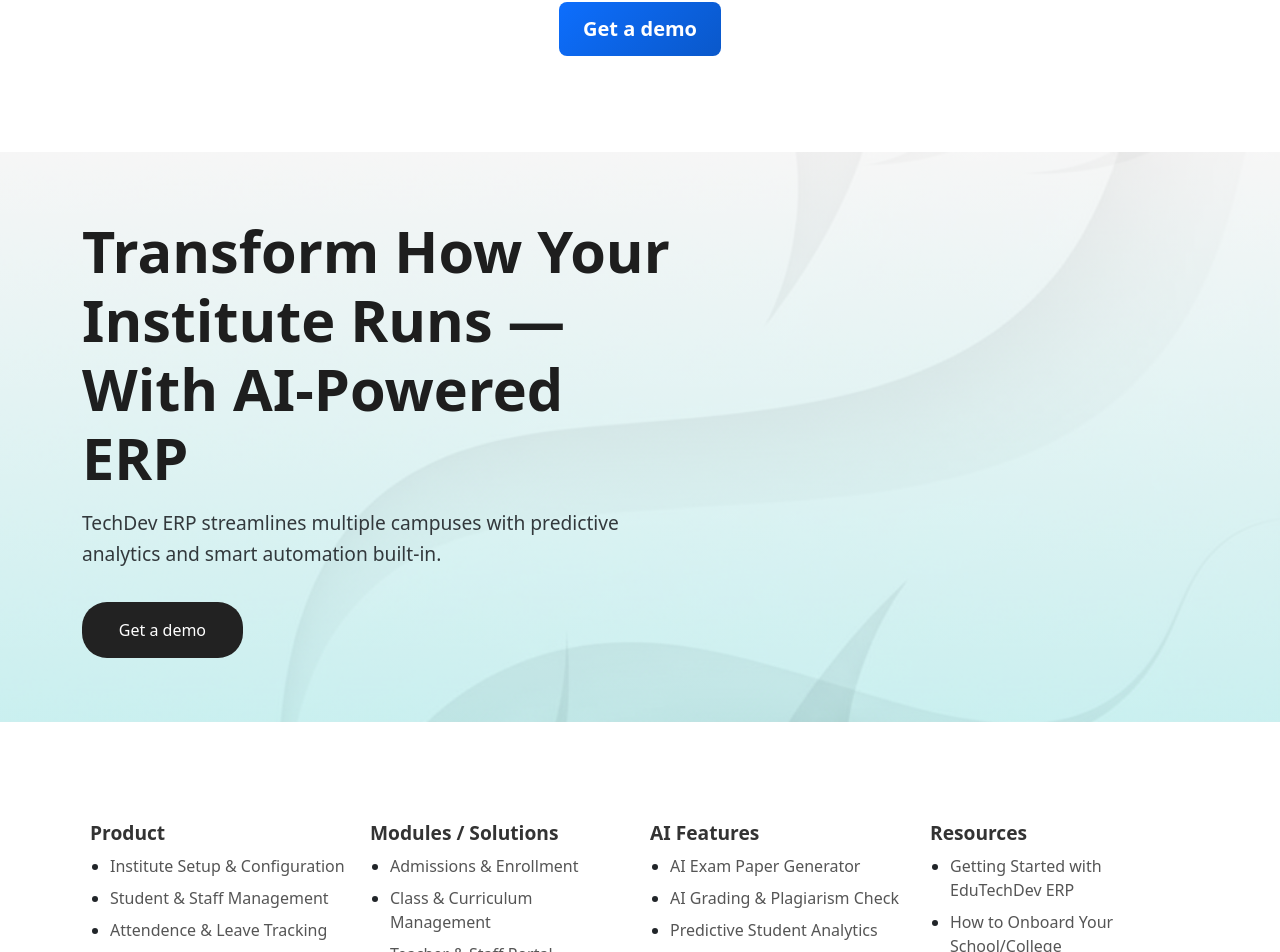
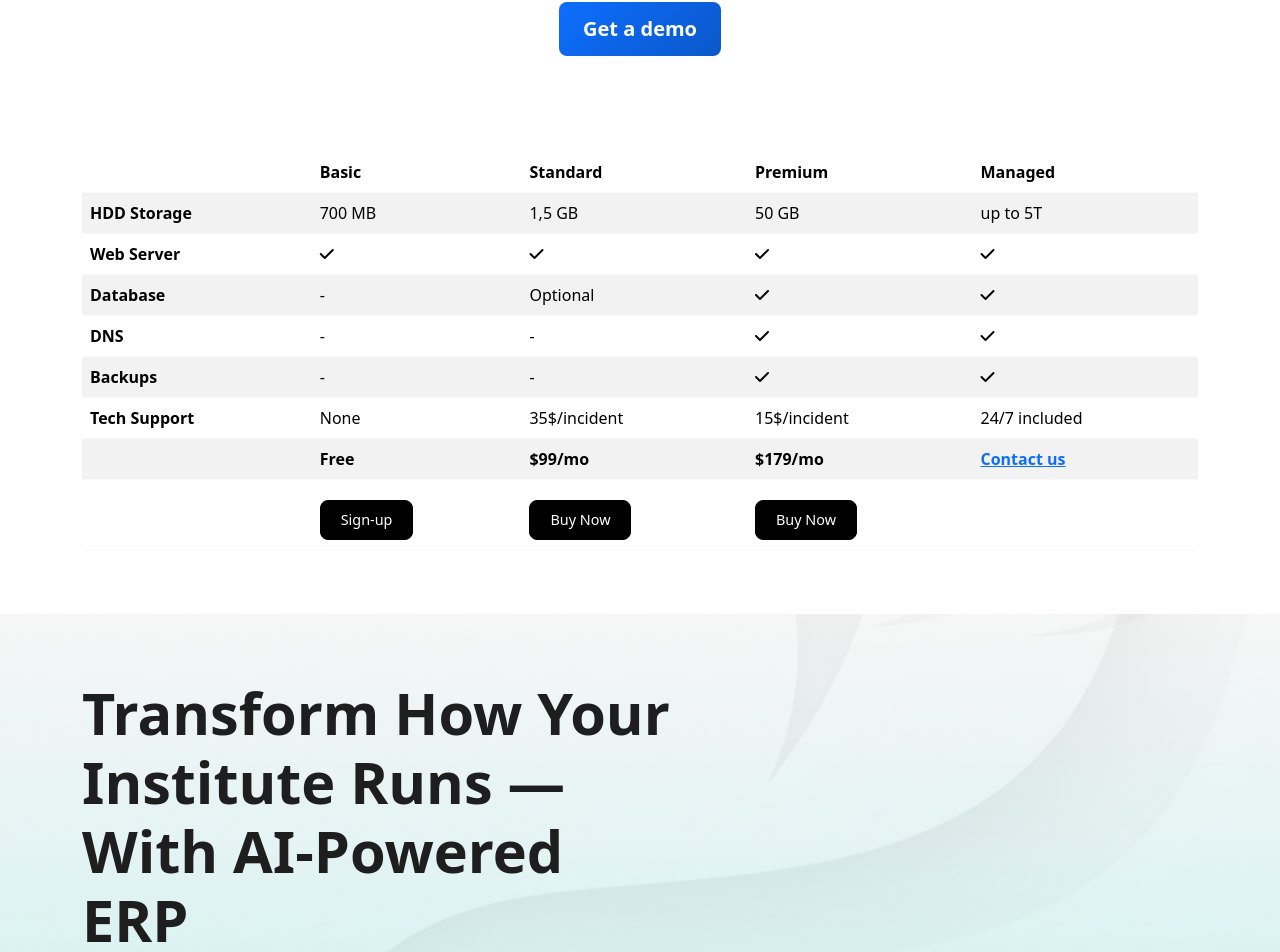
Before and after one commit to JMMAwais/TechDev, an Angular app: page /pricing in a window 1280 px wide. Shown: the part 1239-2191 px from the top of the page. Built offline with nearby package versions, Linux system fonts and the light colour scheme.

Commit message:
added compare plan

```diff
--- a/src/app/components/pricing/pricing.component.css
+++ b/src/app/components/pricing/pricing.component.css
@@ -257,6 +257,15 @@
     color: white;
 }
 
+.button-row {
+  height: 70px; /* ya */
+}
+
+.button-row th,
+.button-row td {
+  padding-top: 20px !important; /* extra gap */
+}
+
 /* Responsive Design for Background Section */
 @media (max-width: 768px) {
     .background-image-section {
--- a/src/app/components/pricing/pricing.component.html
+++ b/src/app/components/pricing/pricing.component.html
@@ -222,6 +222,85 @@
   </div>
 </div>
 
+<div class="container">
+<div class="table-responsive mb-5 custom-table ">
+  <table class="table table-striped text-successtable-border border-light ">
+    <thead class="border-light">
+      <tr>
+        <th scope="col-md-1"></th>
+        <th scope="col-md-2"><strong>Basic</strong></th>
+        <th scope="col-md-2"><strong>Standard</strong></th>
+        <th scope="col-md-2"><strong>Premium</strong></th>
+        <th scope="col-md-2"><strong>Managed</strong></th>
+      </tr>
+    </thead>
+    <tbody>
+      <tr>
+        <th scope="row">HDD Storage</th>
+        <td>700 MB</td>
+        <td>1,5 GB</td>
+        <td>50 GB</td>
+        <td>up to 5T</td>
+      </tr>
+      <tr>
+        <th scope="row">Web Server</th>
+        <td><i class="fas fa-check"></i></td>
+        <td><i class="fas fa-check"></i></td>
+        <td><i class="fas fa-check"></i></td>
+        <td><i class="fas fa-check"></i></td>
+      </tr>
+      <tr>
+        <th scope="row">Database</th>
+        <td>-</td>
+        <td>Optional</td>
+        <td><i class="fas fa-check"></i></td>
+        <td><i class="fas fa-check"></i></td>
+      </tr>
+      <tr>
+        <th scope="row">DNS</th>
+        <td>-</td>
+        <td>-</td>
+        <td><i class="fas fa-check"></i></td>
+        <td><i class="fas fa-check"></i></td>
+      </tr>
+      <tr>
+        <th scope="row">Backups</th>
+        <td>-</td>
+        <td>-</td>
+        <td><i class="fas fa-check"></i></td>
+        <td><i class="fas fa-check"></i></td>
+      </tr>
+      <tr>
+        <th scope="row">Tech Support</th>
+        <td>None</td>
+        <td>35$/incident</td>
+        <td>15$/incident</td>
+        <td>24/7 included</td>
+      </tr>
+      <tr>
+        <td></td>
+        <td class="fw-bold">Free</td>
+        <td class="fw-bold">$99/mo</td>
+        <td class="fw-bold">$179/mo</td>
+        <td class="fw-bold"><a href>Contact us</a></td>
+      </tr>
+      <tr class="button-row">
+        <th class=""></th>
+        <th class="">
+          <button data-mdb-button-init data-mdb-ripple-init class=" btn-dark btn-sm">Sign-up</button>
+        </th>
+        <th class="">
+          <button data-mdb-button-init data-mdb-ripple-init class=" btn-dark btn-sm">Buy Now</button>
+        </th>
+        <th class="">
+          <button data-mdb-button-init data-mdb-ripple-init class=" btn-dark  btn-sm">Buy Now</button>
+        </th>
+        <th class=""></th>
+      </tr>
+    </tbody>
+  </table>
+</div>
+</div>
 <!-- Background Image Section -->
 <section class="background-image-section">
 <!-- <img src="assets/images/pricingBackgroundimage.png"
```
